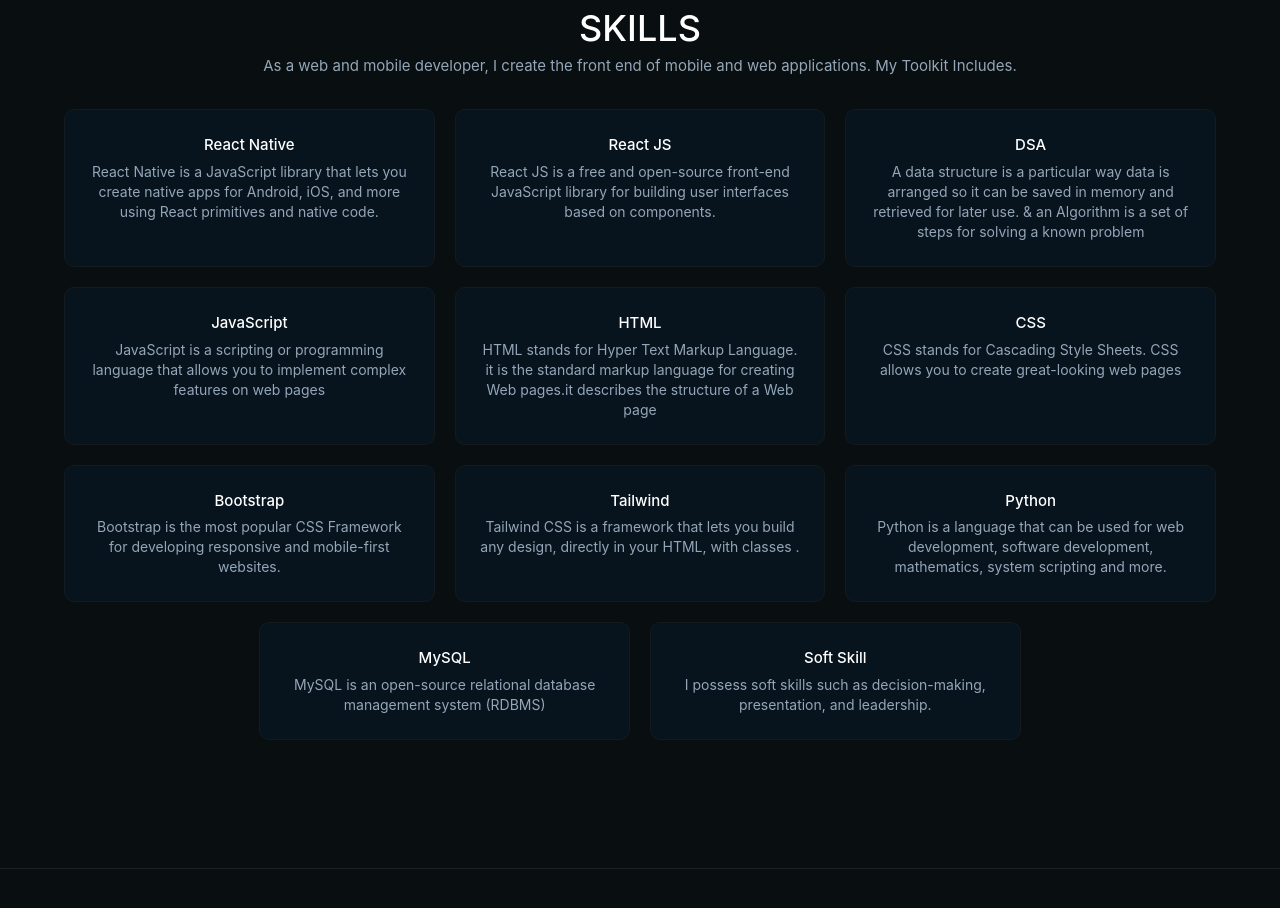
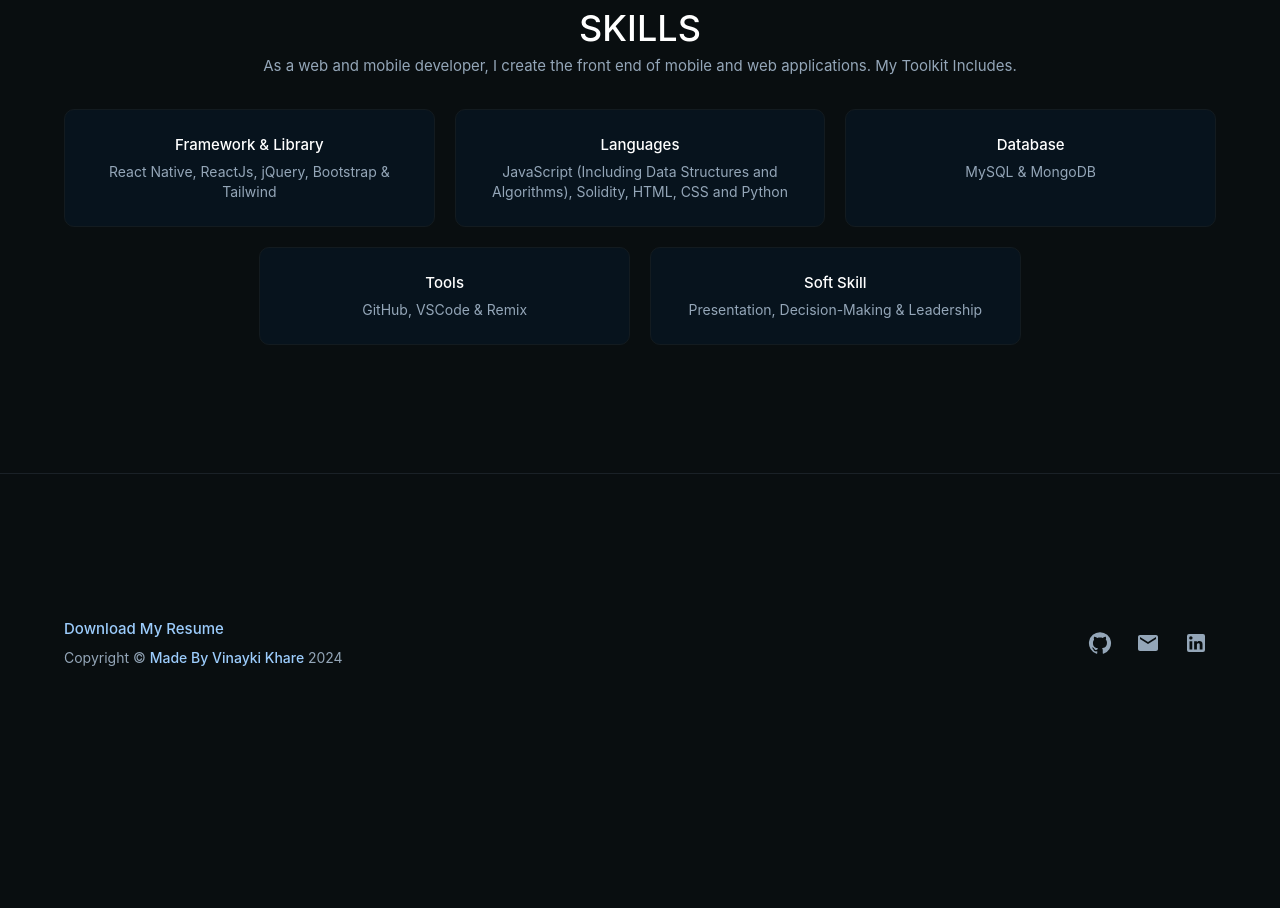
Before and after one commit to Vinayki-Khare/MY_Portfolio, a React (Create React App) app: page / in a window 1280 px wide. Shown: the part 2480-3388 px from the top of the page. After the commit the page ends 3228 px from the top, so only its background shows below. Built offline with nearby package versions, Linux system fonts and the light colour scheme.

Commit message:
Update Skills.js

```diff
--- a/src/landing/components/Skills.js
+++ b/src/landing/components/Skills.js
@@ -6,60 +6,85 @@
 import Stack from '@mui/material/Stack';
 const items = [
   {
-    title: 'React Native',
+    title: 'Framework & Library',
     description:
-      'React Native is a JavaScript library that lets you create native apps for Android, iOS, and more using React primitives and native code. '
+      'React Native, ReactJs, jQuery, Bootstrap & Tailwind '
   },
   {
-    title: 'React JS',
+    title: 'Languages',
     description:
-      'React JS is a free and open-source front-end JavaScript library for building user interfaces based on components. ',
+      ' JavaScript (Including Data Structures and Algorithms), Solidity,  HTML, CSS  and Python '
   },
   {
-    title: 'DSA',
+    title: 'Database',
     description:
-      'A data structure is a particular way data is arranged so it can be saved in memory and retrieved for later use. &  an Algorithm is a set of steps for solving a known problem'
+      ' MySQL & MongoDB '
   },
   {
-    title: 'JavaScript',
+    title: 'Tools',
     description:
-      'JavaScript is a scripting or programming language that allows you to implement complex features on web pages'
+      'GitHub, VSCode & Remix'
   },
   {
-    title: 'HTML',
-    description:
-      'HTML stands for Hyper Text Markup Language. it is the standard markup language for creating Web pages.it describes the structure of a Web page'
-  },
-  {
-    title: 'CSS',
-    description:
-      'CSS stands for Cascading Style Sheets. CSS allows you to create great-looking web pages'
-  },
-  {
-    title: 'Bootstrap',
-    description:
-      'Bootstrap is the most popular CSS Framework for developing responsive and mobile-first websites.'
-  },
-  {
-    title: 'Tailwind',
-    description:
-      'Tailwind CSS is a framework that lets you build any design, directly in your HTML, with classes .'
-  },
-  {
-    title: 'Python',
-    description:
-      'Python is a language that can be used for web development, software development, mathematics, system scripting and more. '
-  },
-  {
-    title: 'MySQL',
-    description:
-      'MySQL is an open-source relational database management system (RDBMS)'
-  },
-   {
     title: 'Soft Skill',
     description:
-      'I possess soft skills such as decision-making, presentation, and leadership.'
+      ' Presentation, Decision-Making & Leadership '
   },
+  // {
+  //   title: 'React Native',
+  //   description:
+  //     'React Native is a JavaScript library that lets you create native apps for Android, iOS, and more using React primitives and native code. '
+  // },
+  // {
+  //   title: 'React JS',
+  //   description:
+  //     'React JS is a free and open-source front-end JavaScript library for building user interfaces based on components. ',
+  // },
+  // {
+  //   title: 'DSA',
+  //   description:
+  //     'A data structure is a particular way data is arranged so it can be saved in memory and retrieved for later use. &  an Algorithm is a set of steps for solving a known problem'
+  // },
+  // {
+  //   title: 'JavaScript',
+  //   description:
+  //     'JavaScript is a scripting or programming language that allows you to implement complex features on web pages'
+  // },
+  // {
+  //   title: 'HTML',
+  //   description:
+  //     'HTML stands for Hyper Text Markup Language. it is the standard markup language for creating Web pages.it describes the structure of a Web page'
+  // },
+  // {
+  //   title: 'CSS',
+  //   description:
+  //     'CSS stands for Cascading Style Sheets. CSS allows you to create great-looking web pages'
+  // },
+  // {
+  //   title: 'Bootstrap',
+  //   description:
+  //     'Bootstrap is the most popular CSS Framework for developing responsive and mobile-first websites.'
+  // },
+  // {
+  //   title: 'Tailwind',
+  //   description:
+  //     'Tailwind CSS is a framework that lets you build any design, directly in your HTML, with classes .'
+  // },
+  // {
+  //   title: 'Python',
+  //   description:
+  //     'Python is a language that can be used for web development, software development, mathematics, system scripting and more. '
+  // },
+  // {
+  //   title: 'MySQL',
+  //   description:
+  //     'MySQL is an open-source relational database management system (RDBMS)'
+  // },
+  //  {
+  //   title: 'Soft Skill',
+  //   description:
+  //     'I possess soft skills such as decision-making, presentation, and leadership.'
+  // },
 
 ];
 export default function Skills() {
```
